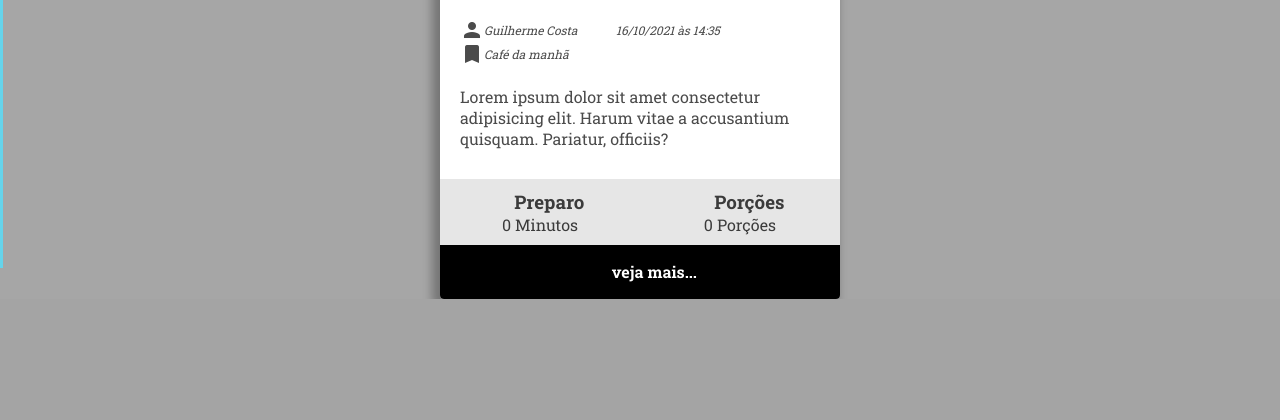
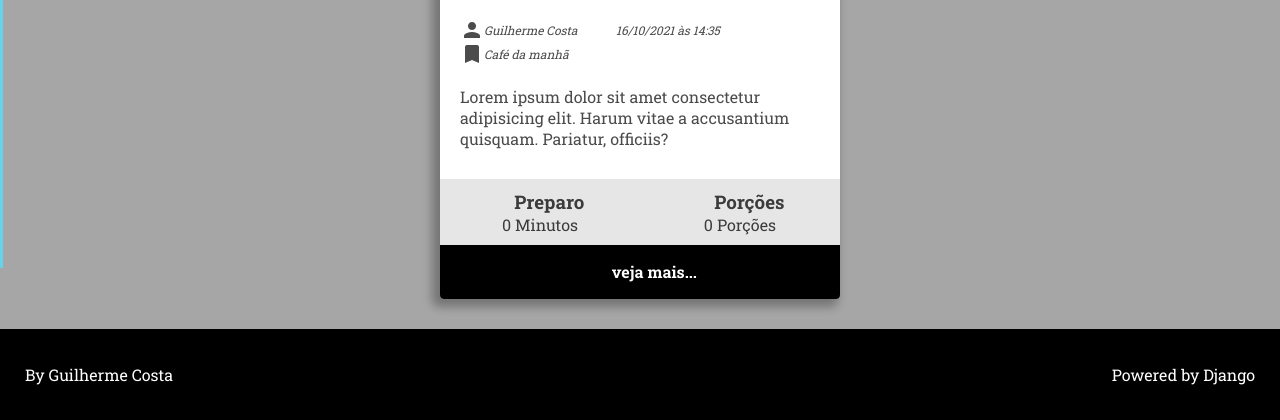
Before and after one commit to devguilhermecosta/project-recipes, a Django app: page / in a window 1280 px wide. Shown: the part 532-952 px from the top of the page. Before the commit the page ends 831 px from the top, so only its background shows below. Run offline with Django 4.2, Linux system fonts and the light colour scheme.

Commit message:
criei o footer

```diff
--- a/recipes/templates/recipes/pages/home.html
+++ b/recipes/templates/recipes/pages/home.html
@@ -17,6 +17,8 @@
         </div>
     </main>
 
+    <!-- footer -->
+    {% include "recipes/partials/footer.html" %}
 
     <!-- script -->
     <script>
--- /dev/null
+++ b/recipes/templates/recipes/partials/footer.html
@@ -0,0 +1,9 @@
+<!-- footer -->
+<footer class="footer">
+    <a href="#">
+        <p>By Guilherme Costa</p>
+    </a>
+    <a href="#">
+        <p>Powered by Django</p>
+    </a>
+</footer>
--- a/recipes/templates/recipes/partials/head.html
+++ b/recipes/templates/recipes/partials/head.html
@@ -9,10 +9,9 @@
     <link rel="preconnect" href="https://fonts.googleapis.com">
     <link rel="preconnect" href="https://fonts.gstatic.com" crossorigin>
     <link
-        href="https://fonts.googleapis.com/css2?family=Roboto+Slab:wght@100;200;300;400;500;600;700;800;900&display=swap"
-        rel="stylesheet">
+    href="https://fonts.googleapis.com/css2?family=Roboto+Slab:wght@100;200;300;400;500;600;700;800;900&display=swap"
+    rel="stylesheet">
     <title>Home</title>
-
 
     <style>
         :root {
@@ -291,5 +290,22 @@
             padding-right: 10px;
         }
 
+        .footer {
+            background-color: black;
+            margin-top: 30px;
+            padding: 35px 25px;
+            display: flex;
+            justify-content: space-between;
+        }
+
+        .footer a {
+            text-decoration: none;
+            color: var(--text-white);
+        }
+
+        .footer a:hover {
+            filter: brightness(0.8);
+        }
+
     </style>
 </head>
```
